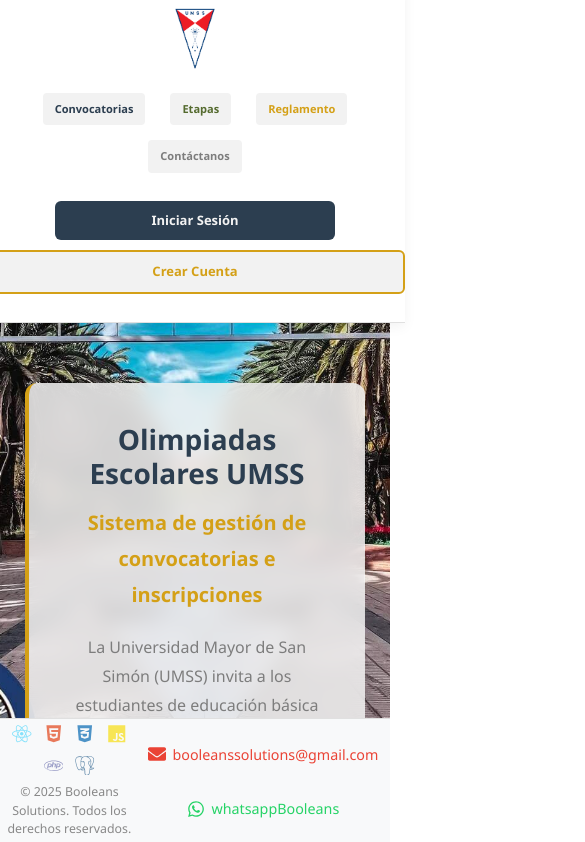
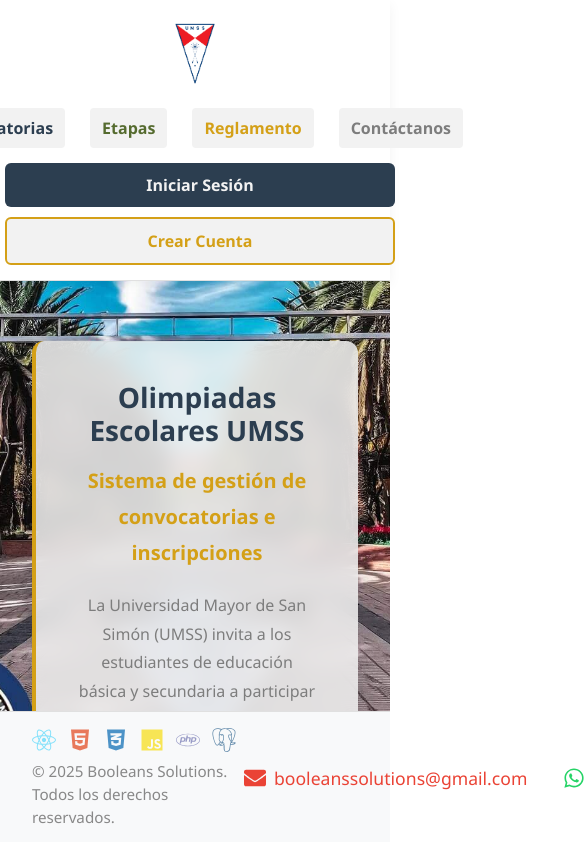
Before and after one commit to marckstar-RjJ/tis-25, a React (Vite) app: page / in a window 390 px wide. Shown: the top 842 px of the page, 585 px wide, since content can reach past the window. Built offline with nearby package versions, Linux system fonts and the light colour scheme.

Commit message:
responsive_movil 0

```diff
--- a/src/App.css
+++ b/src/App.css
@@ -65,479 +65,15 @@
   display: flex;
   justify-content: space-between;
   align-items: center;
-  padding: 0.3rem 0.8rem;
+  padding: 1rem 2rem;
   background-color: #f8f9fa;
   border-top: 1px solid #e0e0e0;
+  margin-top: auto;
   width: 100%;
-  position: fixed;
+  position: sticky;
   bottom: 0;
   left: 0;
-  right: 0;
   z-index: 100;
-}
-
-/* Estilos para dispositivos móviles */
-@media screen and (max-width: 768px) {
-  /* Ajustes generales */
-  html {
-    font-size: 13px;
-  }
-
-  body {
-    font-size: 0.85rem;
-  }
-
-  .app {
-    padding: 0.4rem;
-  }
-
-  /* Footer */
-  .footer {
-    flex-direction: column;
-    padding: 0.4rem;
-    gap: 0.6rem;
-  }
-
-  .footer-content {
-    width: 100%;
-    gap: 0.6rem;
-  }
-
-  .footer-left {
-    text-align: center;
-    width: 100%;
-  }
-
-  .tech-icons {
-    justify-content: center;
-    gap: 0.4rem;
-    flex-wrap: wrap;
-  }
-
-  .tech-icon {
-    font-size: 1.1rem;
-  }
-
-  .footer-nav {
-    justify-content: center;
-    gap: 0.6rem;
-    flex-wrap: wrap;
-  }
-
-  .footer-link {
-    font-size: 0.8rem;
-    padding: 0.2rem 0.4rem;
-    display: flex;
-    align-items: center;
-    gap: 0.3rem;
-  }
-
-  .footer-link svg {
-    width: 18px;
-    height: 18px;
-  }
-
-  /* Header */
-  .header {
-    padding: 0.4rem 0.8rem;
-    background: rgba(255, 255, 255, 0.95);
-    backdrop-filter: blur(8px);
-    box-shadow: 0 2px 4px rgba(0, 0, 0, 0.1);
-  }
-
-  .header-left {
-    gap: 0.6rem;
-  }
-
-  .header .main-nav {
-    gap: 0.6rem;
-    flex-wrap: wrap;
-  }
-
-  .header .main-nav a {
-    font-size: 0.85rem;
-    padding: 0.3rem 0.6rem;
-  }
-
-  /* Botones de inicio de sesión y registro */
-  .auth-buttons {
-    display: flex;
-    flex-direction: column;
-    align-items: center;
-    gap: 0.8rem;
-    margin: 1rem 0;
-  }
-
-  .auth-buttons button {
-    width: 90%;
-    max-width: 280px;
-    font-size: 1rem;
-    padding: 0.8rem;
-    border-radius: 8px;
-    text-align: center;
-    transition: all 0.3s ease;
-    border: none;
-  }
-
-  .btn-ingresar {
-    background-color: #4f46e5;
-    color: white;
-  }
-
-  .btn-ingresar:hover {
-    background-color: #3730a3;
-    transform: translateY(-2px);
-  }
-
-  .btn-registrar {
-    background-color: white;
-    color: #4f46e5;
-    border: 2px solid #4f46e5;
-  }
-
-  .btn-registrar:hover {
-    background-color: #f5f5ff;
-    transform: translateY(-2px);
-  }
-
-  .btn-ingresar {
-    background-color: #4f46e5;
-    color: white;
-    border: none;
-  }
-
-  .btn-ingresar:hover {
-    background-color: #3730a3;
-    transform: translateY(-1px);
-  }
-
-  .btn-registrar {
-    background-color: #fff;
-    border: 2px solid #4f46e5;
-    color: #4f46e5;
-  }
-
-  .btn-registrar:hover {
-    background-color: #f5f5ff;
-    transform: translateY(-1px);
-  }
-
-  /* Formulario de inicio de sesión */
-  .form-login {
-    background: white;
-    padding: 2rem;
-    box-shadow: 0 4px 12px rgba(0, 0, 0, 0.1);
-    border-radius: 12px;
-    width: 100%;
-    max-width: 400px;
-    animation: fadeIn 0.3s ease-out;
-  }
-
-  /* Overlay para el modal */
-  .login-overlay {
-    position: fixed;
-    top: 0;
-    left: 0;
-    right: 0;
-    bottom: 0;
-    background: rgba(0, 0, 0, 0.5);
-    z-index: 998;
-    display: none;
-    animation: fadeOverlay 0.3s ease-out;
-  }
-
-  .login-overlay.active {
-    display: block;
-  }
-
-  /* Ajustes específicos para móvil */
-  @media screen and (max-width: 768px) {
-    .form-login {
-      position: fixed;
-      top: 10%;
-      left: 50%;
-      transform: translateX(-50%);
-      z-index: 999;
-      display: none;
-    }
-
-    .login-overlay {
-      display: block;
-    }
-  }
-
-  /* Ajustes específicos para PC */
-  @media screen and (min-width: 769px) {
-    .right-section {
-      position: fixed;
-      top: 0;
-      right: 0;
-      bottom: 0;
-      width: 400px;
-      display: flex;
-      justify-content: center;
-      align-items: center;
-      background: rgba(255, 255, 255, 0.95);
-      backdrop-filter: blur(8px);
-      border-left: 1px solid #e0e0e0;
-    }
-
-    .form-login {
-      position: relative;
-      display: block;
-      margin: 0;
-      padding: 2rem;
-      width: 100%;
-      max-width: 350px;
-    }
-  }
-
-  .login-form.active {
-    display: block;
-  }
-
-  /* Animación para el modal */
-  @keyframes fadeIn {
-    from {
-      opacity: 0;
-      transform: translate(-50%, -50%) scale(0.95);
-    }
-    to {
-      opacity: 1;
-      transform: translate(-50%, -50%) scale(1);
-    }
-  }
-
-  /* Overlay para el modal */
-  .login-overlay {
-    position: fixed;
-    top: 0;
-    left: 0;
-    right: 0;
-    bottom: 0;
-    background: rgba(0, 0, 0, 0.5);
-    z-index: 998;
-    display: none;
-    animation: fadeOverlay 0.3s ease-out;
-  }
-
-  /* Ajustes específicos para móvil */
-  @media screen and (max-width: 768px) {
-    .login-form {
-      top: 10%;
-      transform: translateX(-50%);
-    }
-  }
-
-  .login-overlay.active {
-    display: block;
-  }
-
-  @keyframes fadeOverlay {
-    from {
-      opacity: 0;
-    }
-    to {
-      opacity: 1;
-    }
-  }
-
-  /* Estilos para el botón de inicio de sesión */
-  .auth-buttons button {
-    width: 90%;
-    max-width: 280px;
-    font-size: 1rem;
-    padding: 0.8rem;
-    border-radius: 6px;
-    text-align: center;
-    transition: all 0.3s ease;
-    margin: 0.5rem 0;
-  }
-
-  /* Estilos para el formulario */
-  .login-form form {
-    display: flex;
-    flex-direction: column;
-    gap: 1rem;
-  }
-
-  .login-form .form-group {
-    display: flex;
-    flex-direction: column;
-    gap: 0.5rem;
-  }
-
-  .login-form label {
-    font-size: 0.9rem;
-    color: #333;
-  }
-
-  .login-form input {
-    padding: 0.8rem;
-    border: 1px solid #ddd;
-    border-radius: 6px;
-    font-size: 1rem;
-  }
-
-  .login-form .submit-button {
-    background: #4f46e5;
-    color: white;
-    border: none;
-    padding: 1rem;
-    font-size: 1rem;
-    border-radius: 6px;
-    cursor: pointer;
-    transition: all 0.3s ease;
-  }
-
-  .login-form .submit-button:hover {
-    background: #3730a3;
-    transform: translateY(-2px);
-  }
-
-  .login-form h2 {
-    text-align: center;
-    margin-bottom: 1rem;
-    font-size: 1.2rem;
-    color: #2c3e50;
-  }
-
-  .login-form .close-btn {
-    position: absolute;
-    top: 1rem;
-    right: 1rem;
-    background: none;
-    border: none;
-    font-size: 1.2rem;
-    color: #666;
-    cursor: pointer;
-    padding: 0.5rem;
-  }
-
-  .login-form .form-group {
-    margin-bottom: 1rem;
-  }
-
-  .login-form .form-control {
-    width: 100%;
-    padding: 0.8rem;
-    font-size: 1rem;
-    border: 1px solid #ddd;
-    border-radius: 6px;
-    background: #f8f9fa;
-  }
-
-  .login-form .submit-button {
-    width: 100%;
-    padding: 0.8rem;
-    font-size: 1rem;
-    border-radius: 6px;
-    background: #4f46e5;
-    color: white;
-    border: none;
-    cursor: pointer;
-    transition: all 0.3s ease;
-  }
-
-  .login-form .submit-button:hover {
-    background: #3730a3;
-    transform: translateY(-2px);
-  }
-
-  .login-form .register-message {
-    text-align: center;
-    margin-top: 1rem;
-    font-size: 0.9rem;
-    color: #666;
-  }
-
-  .login-form .register-message a {
-    color: #4f46e5;
-    text-decoration: none;
-    font-weight: 500;
-  }
-
-  .login-form .register-message a:hover {
-    text-decoration: underline;
-  }
-
-  /* Overlay para el modal */
-  .login-overlay {
-    position: fixed;
-    top: 0;
-    left: 0;
-    right: 0;
-    bottom: 0;
-    background: rgba(0, 0, 0, 0.5);
-    z-index: 998;
-    display: none;
-  }
-
-  .login-overlay.active {
-    display: block;
-  }
-
-  /* Contenido principal */
-  .welcome-card {
-    padding: 1.2rem;
-    font-size: 0.95rem;
-  }
-
-  .container {
-    padding: 0.8rem 0;
-  }
-
-  .home-container {
-    padding: 0.8rem;
-  }
-
-  .left-section {
-    padding: 0 0.8rem;
-  }
-
-  /* Tarjetas y elementos */
-  .card {
-    padding: 1rem;
-    margin-bottom: 1rem;
-  }
-
-  .info-card {
-    padding: 0.8rem;
-  }
-
-  .estudiante-content {
-    padding: 1.5rem;
-  }
-
-  /* Formularios */
-  .form-group {
-    margin-bottom: 1rem;
-  }
-
-  .form-control {
-    padding: 0.5rem;
-    font-size: 0.9rem;
-  }
-
-  .submit-button {
-    padding: 0.8rem;
-    font-size: 0.95rem;
-  }
-
-  /* Navegación */
-  .sidebar nav ul {
-    padding: 0.5rem;
-  }
-
-  .sidebar nav ul li {
-    margin-bottom: 0.5rem;
-  }
-
-  .sidebar nav ul li a,
-  .sidebar nav ul li button {
-    padding: 0.6rem;
-    font-size: 0.9rem;
-  }
 }
 
 .footer-content {
--- a/src/components/Home.jsx
+++ b/src/components/Home.jsx
@@ -84,17 +84,13 @@
               a participar en las Olimpiadas Escolares. Nuestras convocatorias promueven la excelencia
               académica y el espíritu competitivo en diversas áreas del conocimiento.
             </p>
-          </div>
+            {/* Se han eliminado los botones de acción */}
           </div>
         </div>
 
-      {/* Overlay y formulario de login */}
-      <div className="login-overlay {showLoginForm ? 'active' : ''}" onClick={toggleLoginForm} />
-
+        {showLoginForm && (
           <div className="right-section">
-        {showLoginForm && (
             <form className="form-login" onSubmit={handleLogin}>
-            <button type="button" className="close-btn" onClick={toggleLoginForm}>&times;</button>
               <h2>Iniciar Sesión</h2>
               {error && <div className="error-message login-error">{error}</div>}
 
@@ -104,27 +100,21 @@
                   type="email"
                   id="email"
                   value={email}
-                onChange={(e) => setEmail(e.target.value)}
+                  onChange={e => setEmail(e.target.value)}
                   required
                 />
               </div>
-
               <div className="form-group">
                 <label htmlFor="password">Contraseña</label>
                 <input
                   type="password"
                   id="password"
                   value={password}
-                onChange={(e) => setPassword(e.target.value)}
+                  onChange={e => setPassword(e.target.value)}
                   required
                 />
               </div>
-
-            <button
-              type="submit"
-              className="submit-button"
-              disabled={isLoading}
-            >
+              <button type="submit" disabled={isLoading}>
                 {isLoading ? 'Iniciando sesión...' : 'Ingresar'}
               </button>
               <Link to="#">¿Olvidaste tu contraseña?</Link>
@@ -132,8 +122,11 @@
                 <p>¿No tienes una cuenta? <Link to="/registro">Regístrate aquí</Link></p>
               </div>
             </form>
+          </div>
         )}
-      </div>;
+      </div>
+
+      {/* Se elimina este contenedor ya que ahora utilizamos estilos en línea */}
 
       <div className="quick-actions">
         <div className="quick-action-card">
```
Lines whose indentation alone changed are shown as unchanged.
